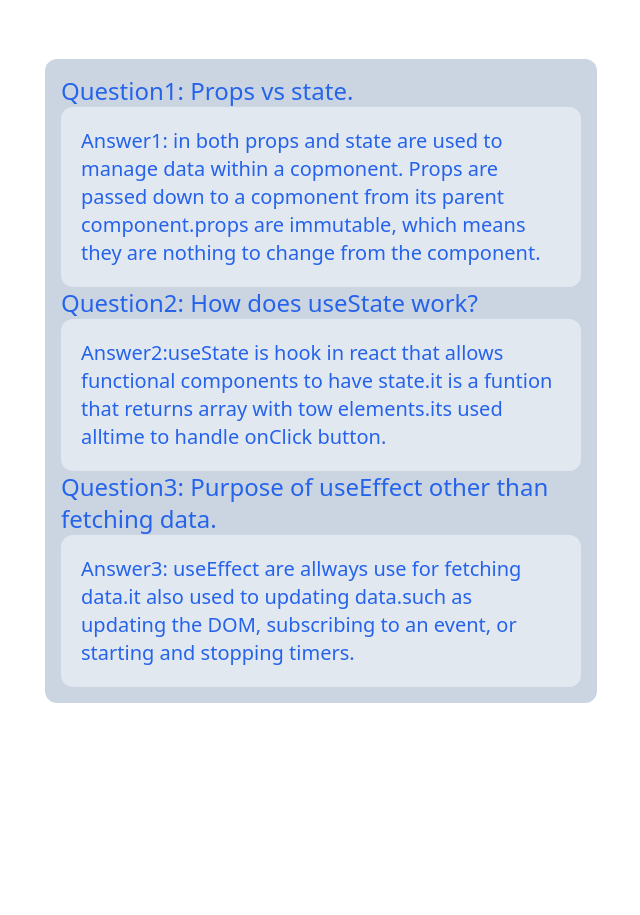
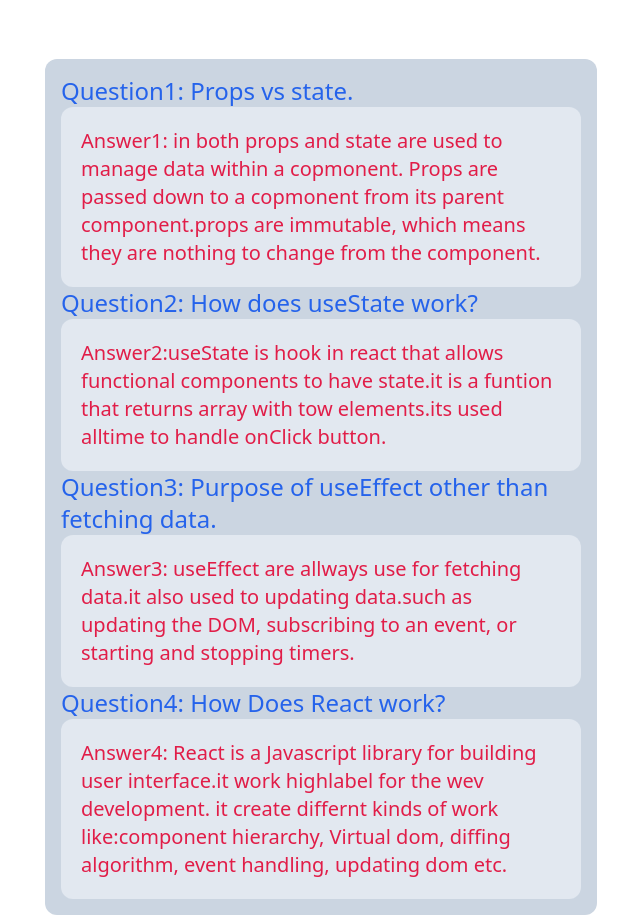
Before and after one commit to raselbinsiddik/assignment-8, a React (Vite) app: page / in a window 1280 px wide. Shown: the part 2758-3673 px from the top of the page, without its empty margins (35-675 px from the left). Before the commit the page ends 3461 px from the top, so only its background shows below. Built offline with nearby package versions, Linux system fonts and the light colour scheme.

Commit message:
question create

```diff
--- a/src/components/Blog/Blog.jsx
+++ b/src/components/Blog/Blog.jsx
@@ -5,11 +5,13 @@ const Blog = () => {
         <div className='grid grid-cols-1 md:grid-cols-2 lg:grid-cols-2 gap-4 ms-20 mr-20 mt-10'>
             <div className='text-2xl bold text-blue-600  bg-slate-300 p-4 rounded-xl'>
                 <p>Question1: Props vs state.</p>
-                <p className='p-5 text-xl bold bg-slate-200 rounded-xl'>Answer1: in both props and state are used to manage data within a copmonent. Props are passed down to a copmonent from its parent component.props are immutable, which means they are nothing to change from the component.</p>
+                <p className='p-5 text-xl bold bg-slate-200 rounded-xl text-rose-600'>Answer1: in both props and state are used to manage data within a copmonent. Props are passed down to a copmonent from its parent component.props are immutable, which means they are nothing to change from the component.</p>
                 <p>Question2: How does useState work?</p>
-                <p className='p-5 text-xl bold bg-slate-200 rounded-xl'>Answer2:useState is hook in react that allows functional components to have state.it is a funtion that returns array with tow elements.its used alltime to handle onClick button.</p>
+                <p className='p-5 text-xl bold bg-slate-200 rounded-xl text-rose-600'>Answer2:useState is hook in react that allows functional components to have state.it is a funtion that returns array with tow elements.its used alltime to handle onClick button.</p>
                 <p>Question3: Purpose of useEffect other than fetching data.</p>
-                <p className='p-5 text-xl bold bg-slate-200 rounded-xl'>Answer3: useEffect are allways use for fetching data.it also used to updating data.such as updating the DOM, subscribing to an event, or starting and stopping timers. </p>
+                <p className='p-5 text-xl bold bg-slate-200 rounded-xl text-rose-600'>Answer3: useEffect are allways use for fetching data.it also used to updating data.such as updating the DOM, subscribing to an event, or starting and stopping timers. </p>
+                <p>Question4: How Does React work?</p>
+                <p className='p-5 bg-slate-200 text-xl bold  rounded-xl text-rose-600'>Answer4: React is a Javascript library for building user interface.it work highlabel for the wev development. it create differnt kinds of work like:component hierarchy, Virtual dom, diffing algorithm, event handling, updating dom etc.</p>
             </div>
         </div>
     );
```
